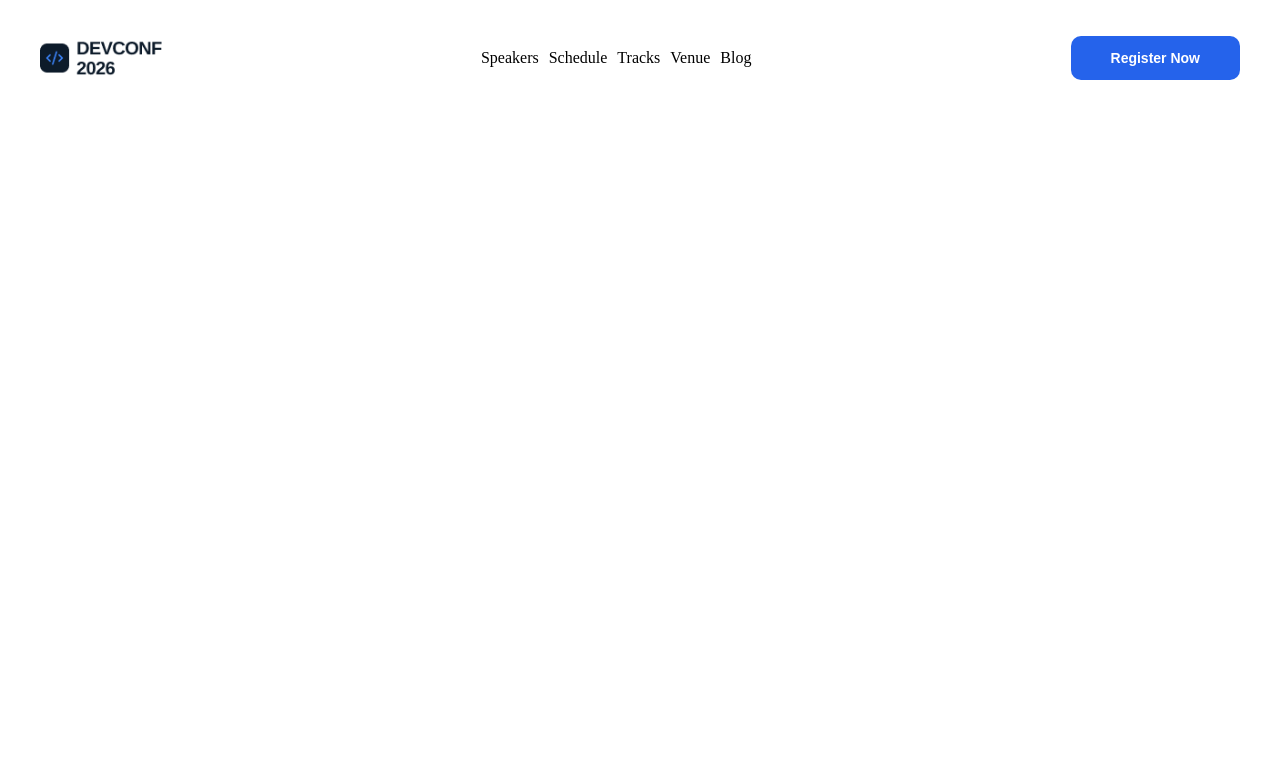
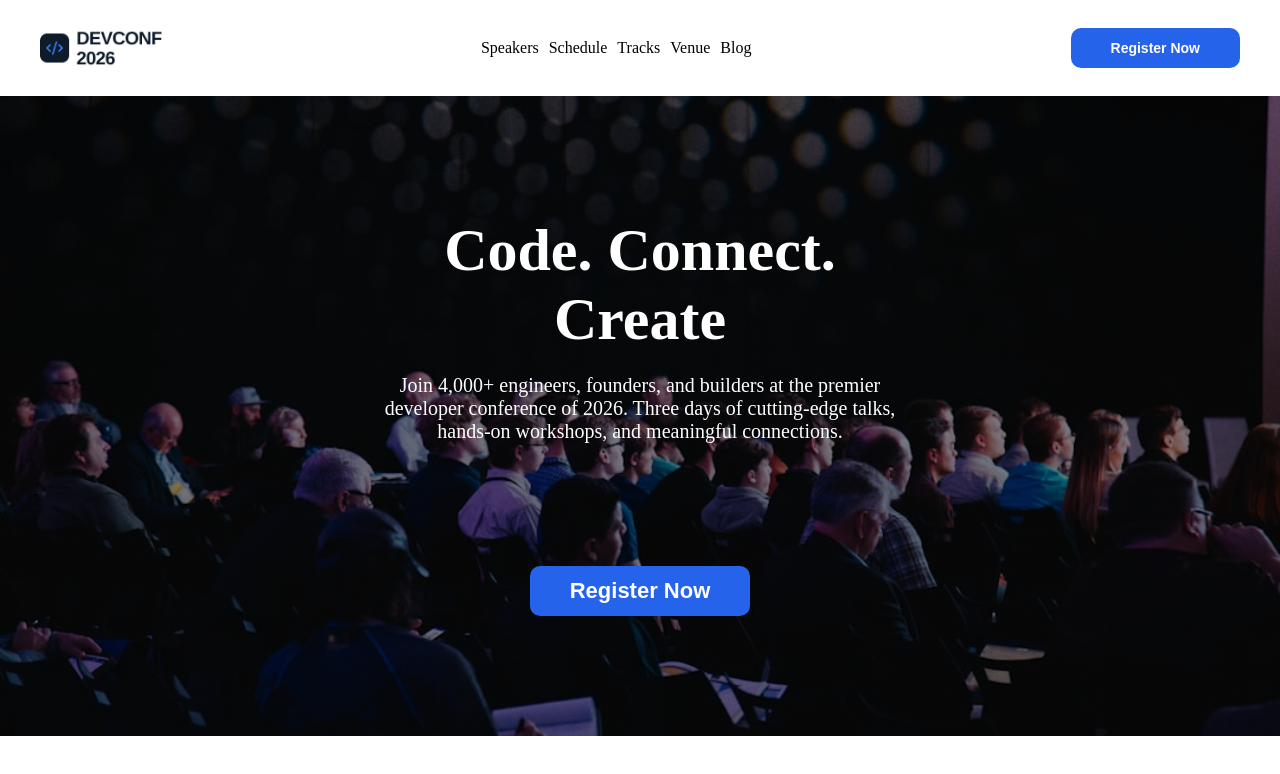
Before and after one commit to Muhammad-Sakib/ph-assignment-1, a plain HTML site: page index.html in a window 1280 px wide. Drawn offline with Linux system fonts and the light colour scheme.

Commit message:
hero section complete

```diff
--- a/index.css
+++ b/index.css
@@ -8,7 +8,7 @@ nav{
     display: flex;
     justify-content: space-between;
     padding: 8px 40px;
-    height: 100px;
+    height: 80px;
     align-items: center;
 }
 nav img{
@@ -25,8 +25,8 @@ ul{
 .blue-button{
     background-color: #2563EB;
     color: white;
-    padding: 10px 40px;
-    height: 44px;
+    padding: 12px 40px;
+    /* height: 44px; */
     border-radius: 10px;
     border: none;
     font-weight: bold;
@@ -36,3 +36,33 @@ a{
     color: black;
     text-decoration: none;
 }
+
+.hero-section{
+    align-items: center;
+    color: white;
+    text-align: center;
+    display: block;
+    display: flex;
+  flex-direction: column;
+    justify-content: space-between;
+    padding: 120px 30%;
+    height: 400px;
+    background-image: linear-gradient(rgba(0, 0, 0, 0.5), rgba(0, 0, 0, 0.5)), url(./assets/banner.jpg);
+    background-size: cover;
+  background-position: center;
+  background-repeat: no-repeat;
+
+
+}
+.hero-section h1{
+    font-size: 60px;
+    margin-bottom: 20px;
+}
+.hero-section p{
+    font-size: 20px;
+
+}
+.hero-section button{
+    font-size: 22px;
+
+}
--- a/index.html
+++ b/index.html
@@ -20,5 +20,12 @@
         <button class="blue-button">Register Now</button>
        </nav>
     </header>
+    <section class="hero-section">
+       <div>
+         <h1>Code. Connect. Create</h1>
+        <p>Join 4,000+ engineers, founders, and builders at the premier developer conference of 2026. Three days of cutting-edge talks, hands-on workshops, and meaningful connections.</p>
+       </div>
+            <button class="blue-button">Register Now</button>
+    </section>
 </body>
 </html>
```
